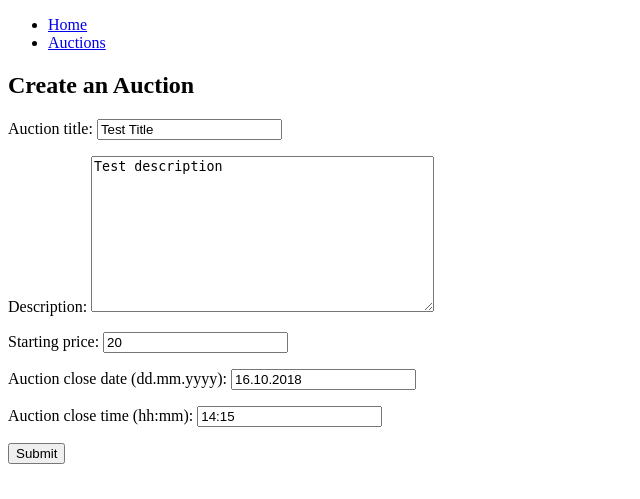
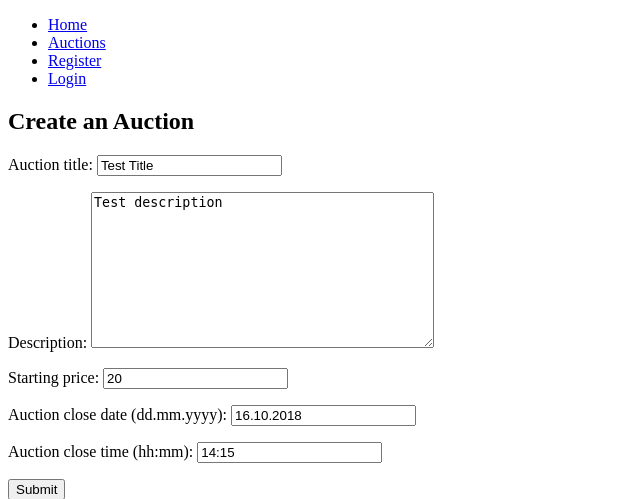
Before and after one commit to LeenusGit/YAAS, a Django app: page /auctions/create/ in a window 1280 px wide. Shown: the top 499 px of the page, without its empty margins (0-640 px from the left). Run offline with Django 3.2, Linux system fonts and the light colour scheme.

Commit message:
updated base.html

```diff
--- a/templates/base.html
+++ b/templates/base.html
@@ -10,7 +10,9 @@
     {% block sidebar %}
         <ul>
         <li><a href="/">Home</a></li>
-        <li><a href="/auctions">Auctions</a></li>
+        <li><a href="{% url 'auctions:index' %}">Auctions</a></li>
+        <li><a href="{% url 'core:register' %}">Register</a></li>
+        <li><a href="{% url 'core:login' %}">Login</a></li>
     {% endblock %}
     </ul>
 </div>
```
